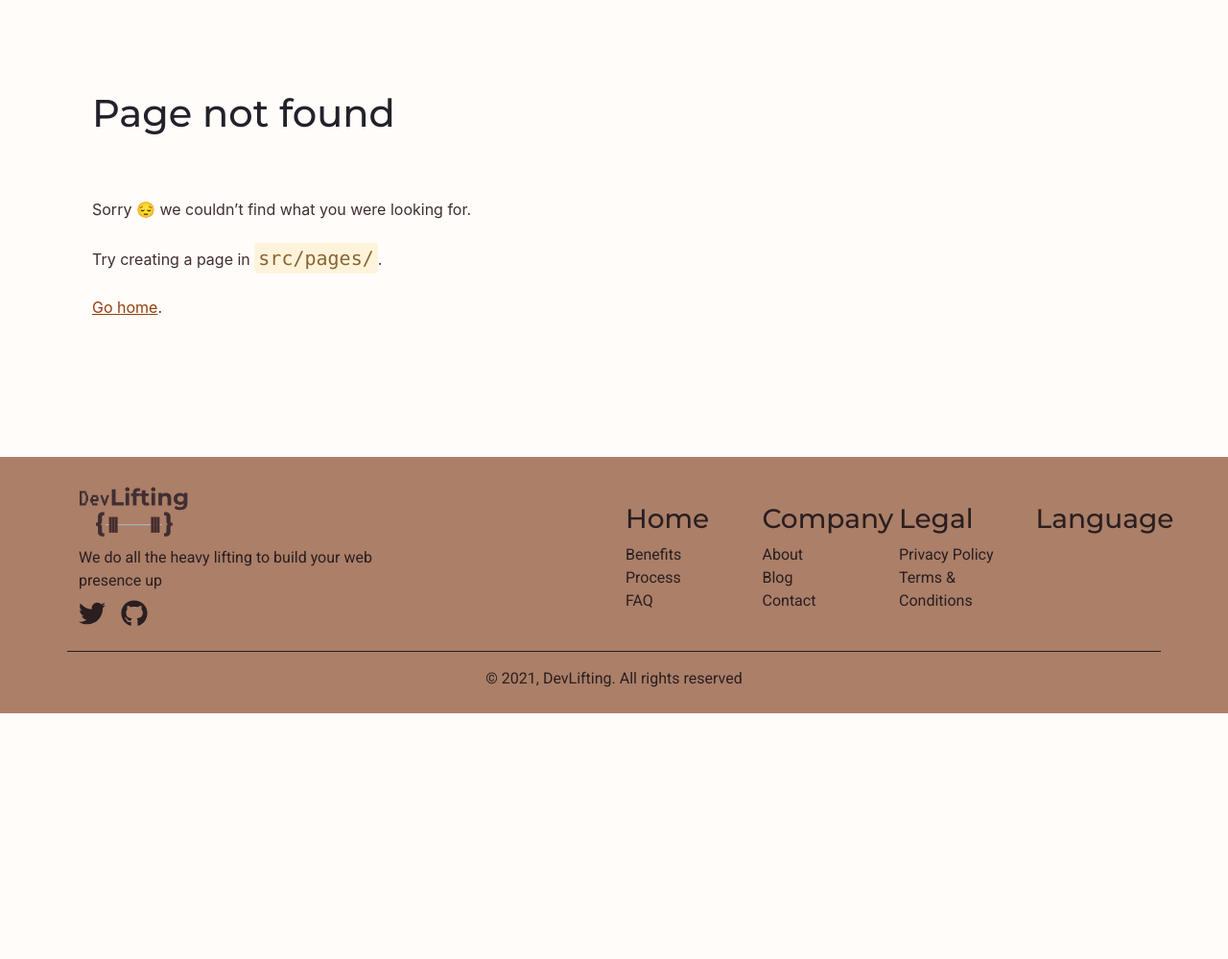
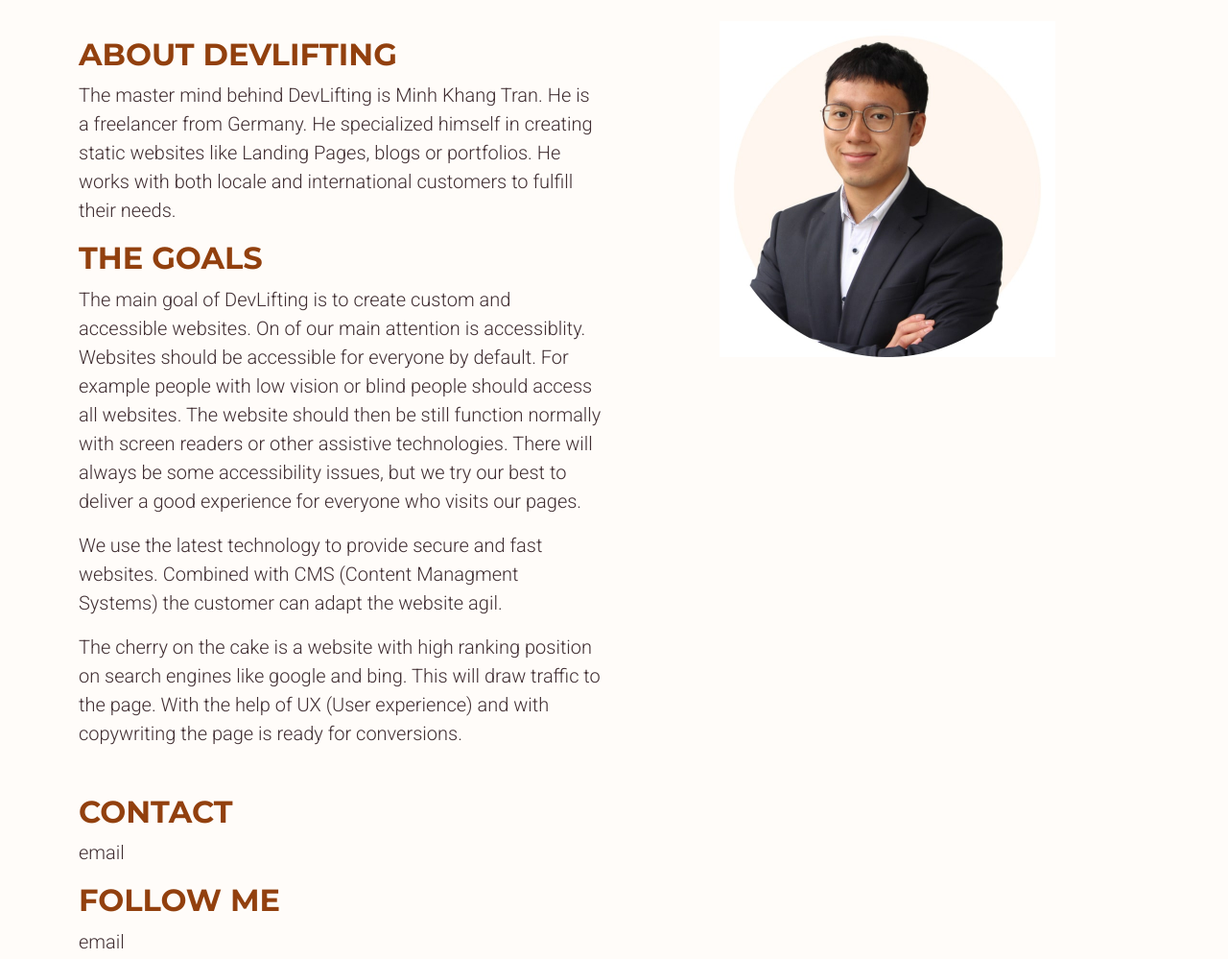
Before and after one commit to MinhKhangTran/gatsby_bootstrap_devlifting, a Gatsby site: page /about in a window 1280 px wide. Before the commit this address had no page. Shown: the part 68-1067 px from the top of the page at 96% size. Before the commit the page ends 811 px from the top, so only its background shows below. Built offline with nearby package versions, Linux system fonts and the light colour scheme; Gatsby itself is replaced by a stand-in of ours.

Commit message:
:sparkles: add about page

```diff
--- /dev/null
+++ b/src/pages/about.tsx
@@ -0,0 +1,152 @@
+import { StaticImage } from "gatsby-plugin-image";
+import React from "react";
+import { Col, Container, Row } from "react-bootstrap";
+import Layout from "../components/Layout";
+import SEO from "../components/Seo";
+import { useMediaQuery } from "../hooks/useMediaQuery";
+
+const AboutPage = () => {
+  let isPageWide = useMediaQuery("(min-width: 992px)");
+  if (isPageWide) {
+    return (
+      <Layout>
+        <SEO title="About me" />
+        <Container id="about" className="my-4">
+          <Row className="">
+            <Col lg={6}>
+              <h1 className="text-uppercase text-primary fw-bold mt-3">
+                ABOUT DEVLIFTING
+              </h1>
+              <p className="lead text-dark">
+                The master mind behind DevLifting is Minh Khang Tran. He is a
+                freelancer from Germany. He specialized himself in creating
+                static websites like Landing Pages, blogs or portfolios. He
+                works with both locale and international customers to fulfill
+                their needs.
+              </p>
+              <h2 className="text-uppercase text-primary fw-bold mt-3">
+                The goals
+              </h2>
+              <p className="lead text-dark">
+                The main goal of DevLifting is to create custom and accessible
+                websites. On of our main attention is accessiblity. Websites
+                should be accessible for everyone by default. For example people
+                with low vision or blind people should access all websites. The
+                website should then be still function normally with screen
+                readers or other assistive technologies. There will always be
+                some accessibility issues, but we try our best to deliver a good
+                experience for everyone who visits our pages.
+              </p>
+              <p className="lead text-dark">
+                We use the latest technology to provide secure and fast
+                websites. Combined with CMS (Content Managment Systems) the
+                customer can adapt the website agil.
+              </p>
+              <p className="lead text-dark">
+                The cherry on the cake is a website with high ranking position
+                on search engines like google and bing. This will draw traffic
+                to the page. With the help of UX (User experience) and with
+                copywriting the page is ready for conversions.
+              </p>
+
+              <div className="about_socials mt-5">
+                <h2 className="text-uppercase text-primary fw-bold mt-3">
+                  Contact
+                </h2>
+                <p className="lead text-dark">email</p>
+                <h2 className="text-uppercase text-primary fw-bold mt-3">
+                  Follow me
+                </h2>
+                <p className="lead text-dark">email</p>
+              </div>
+            </Col>
+            <Col lg={6} className="">
+              <article className="text-center">
+                <StaticImage
+                  src="../images/about-min.jpg"
+                  alt="a picture about me"
+                  height={350}
+                  width={350}
+                />
+              </article>
+            </Col>
+          </Row>
+        </Container>
+      </Layout>
+    );
+  }
+  return (
+    <Layout>
+      <SEO title="About me" />
+      <Container id="about" className="my-4">
+        <Row className="flex-lg-row-reverse">
+          <Col lg={6} className="">
+            <article className="text-center">
+              <StaticImage
+                src="../images/about-min.jpg"
+                alt="a picture about me"
+                height={150}
+                width={150}
+              />
+            </article>
+          </Col>
+          <Col lg={6}>
+            <Row>
+              <Col md={9}>
+                <h1 className="text-uppercase text-primary fw-bold mt-3">
+                  ABOUT DEVLIFTING
+                </h1>
+                <p className="lead text-dark">
+                  The master mind behind DevLifting is Minh Khang Tran. He is a
+                  freelancer from Germany. He specialized himself in creating
+                  static websites like Landing Pages, blogs or portfolios. He
+                  works with both locale and international customers to fulfill
+                  their needs.
+                </p>
+                <h2 className="text-uppercase text-primary fw-bold mt-3">
+                  The goals
+                </h2>
+                <p className="lead text-dark">
+                  The main goal of DevLifting is to create custom and accessible
+                  websites. On of our main attention is accessiblity. Websites
+                  should be accessible for everyone by default. For example
+                  people with low vision or blind people should access all
+                  websites. The website should then be still function normally
+                  with screen readers or other assistive technologies. There
+                  will always be some accessibility issues, but we try our best
+                  to deliver a good experience for everyone who visits our
+                  pages.
+                </p>
+                <p className="lead text-dark">
+                  We use the latest technology to provide secure and fast
+                  websites. Combined with CMS (Content Managment Systems) the
+                  customer can adapt the website agil.
+                </p>
+                <p className="lead text-dark">
+                  The cherry on the cake is a website with high ranking position
+                  on search engines like google and bing. This will draw traffic
+                  to the page. With the help of UX (User experience) and with
+                  copywriting the page is ready for conversions.
+                </p>
+              </Col>
+              <Col md={3}>
+                <div className="about_socials mt-5 mt-md-0">
+                  <h2 className="text-uppercase text-primary fw-bold mt-3">
+                    Contact
+                  </h2>
+                  <p className="lead text-dark">email</p>
+                  <h2 className="text-uppercase text-primary fw-bold mt-3">
+                    Follow me
+                  </h2>
+                  <p className="lead text-dark">email</p>
+                </div>
+              </Col>
+            </Row>
+          </Col>
+        </Row>
+      </Container>
+    </Layout>
+  );
+};
+
+export default AboutPage;
--- a/src/pages/privacy.tsx
+++ b/src/pages/privacy.tsx
@@ -3,7 +3,7 @@
 import Layout from "../components/Layout";
 import SEO from "../components/Seo";
 
-const privacy = () => {
+const PrivacyPage = () => {
   return (
     <Layout>
       <SEO title="privacy policy" />
@@ -520,4 +520,4 @@
   );
 };
 
-export default privacy;
+export default PrivacyPage;
--- a/src/pages/terms.tsx
+++ b/src/pages/terms.tsx
@@ -3,7 +3,7 @@
 import Layout from "../components/Layout";
 import SEO from "../components/Seo";
 
-const terms = () => {
+const TermsPage = () => {
   return (
     <Layout>
       <SEO title="Terms & Conditions" />
@@ -313,4 +313,4 @@
   );
 };
 
-export default terms;
+export default TermsPage;
--- /dev/null
+++ b/src/styles/_about.scss
@@ -0,0 +1,5 @@
+#about {
+  h1 {
+    font-size: 2rem;
+  }
+}
--- a/src/styles/main.scss
+++ b/src/styles/main.scss
@@ -55,3 +55,4 @@
 @import "./features";
 @import "./hero";
 @import "./process";
+@import "./about";
```
